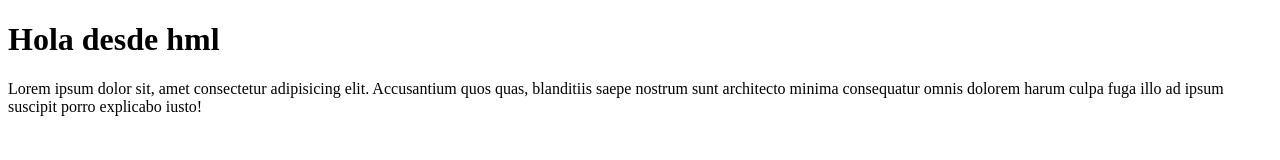
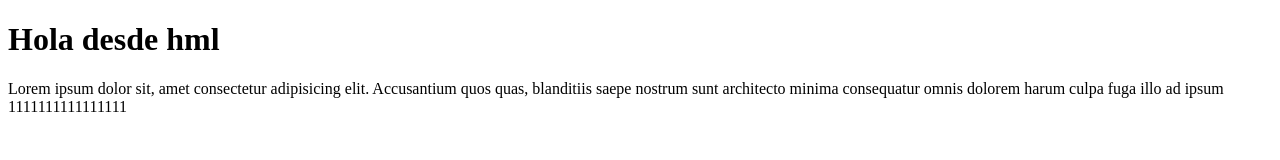
Before and after one commit to Josemag03/Git-BluuwebCurso, a plain HTML site: page index.html in a window 1280 px wide. Drawn offline with Linux system fonts and the light colour scheme.

Commit message:
agregue unos al final

```diff
--- a/index.html
+++ b/index.html
@@ -7,6 +7,8 @@
 </head>
 <body>
     <h1>Hola desde hml </h1>
-    <p>Lorem ipsum dolor sit, amet consectetur adipisicing elit. Accusantium quos quas, blanditiis saepe nostrum sunt architecto minima consequatur omnis dolorem harum culpa fuga illo ad ipsum suscipit porro explicabo iusto!</p>
+    <p>Lorem ipsum dolor sit, amet consectetur adipisicing elit. Accusantium quos quas,
+         blanditiis saepe nostrum sunt architecto minima consequatur omnis dolorem harum
+         culpa fuga illo ad ipsum 1111111111111111</p>
 </body>
 </html>
```
